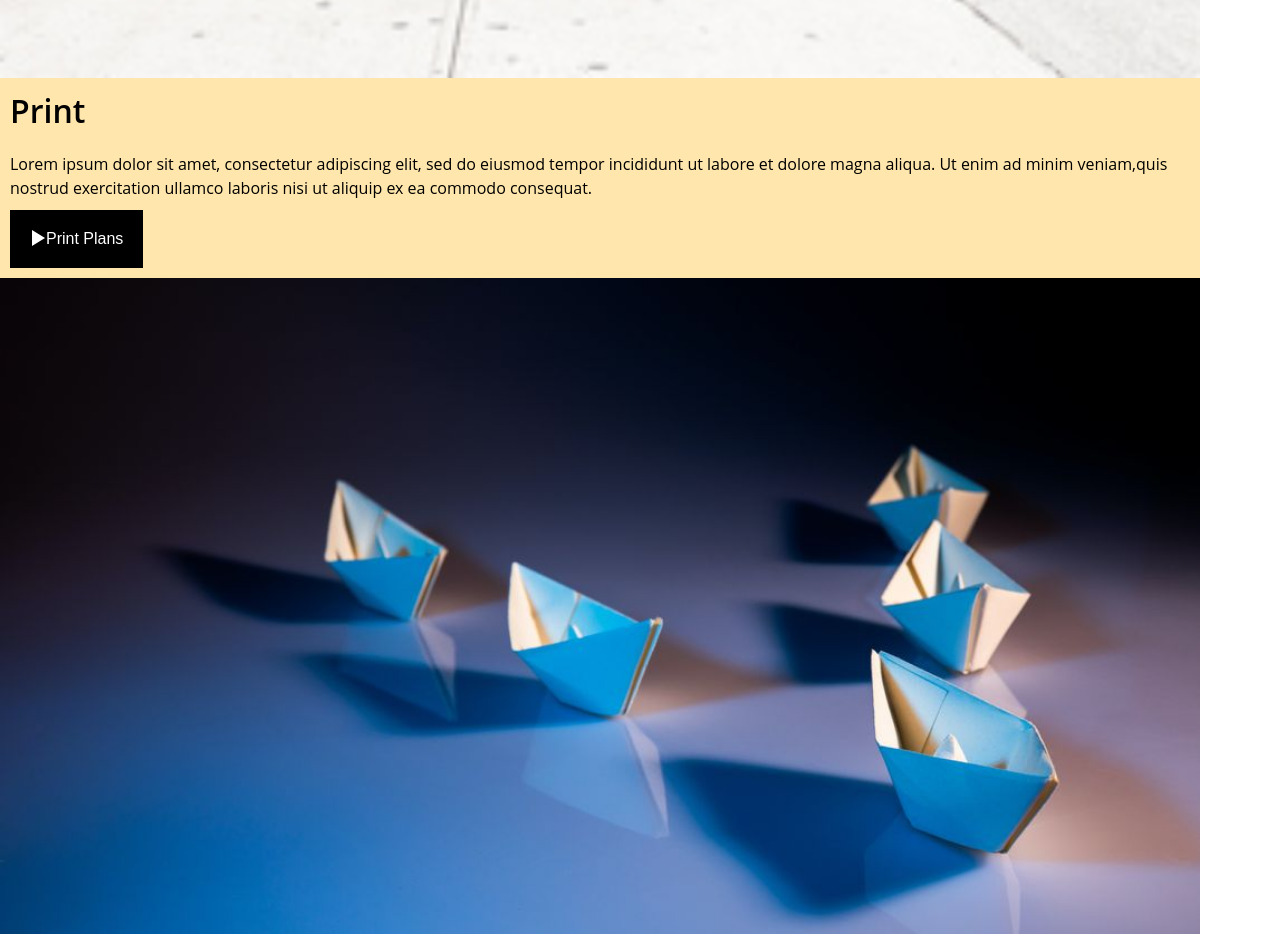
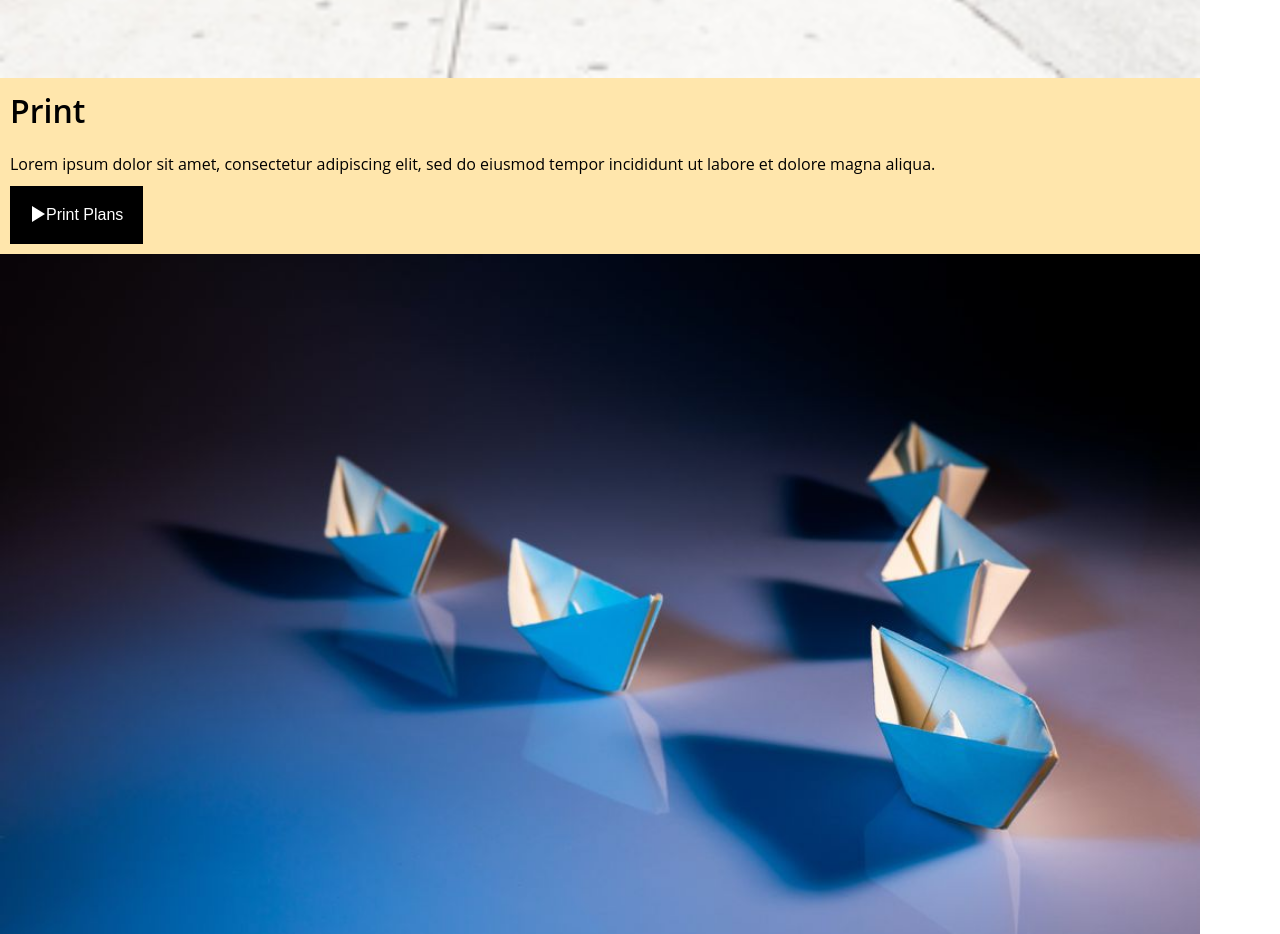
Before and after one commit to vill0393/vill0393.github.io, a plain HTML site: page final-project/index.html in a window 1280 px wide. Shown: the part 7005-7939 px from the top of the page. Drawn offline with Linux system fonts and the light colour scheme.

Commit message:
paragraph

```diff
--- a/final-project/index.html
+++ b/final-project/index.html
@@ -95,8 +95,7 @@
             <img class="print" src="images/print.jpg" alt="Print">
             <h2>Print</h2>
             <p>Lorem ipsum dolor sit amet, consectetur adipiscing elit, sed do eiusmod
-                tempor incididunt ut labore et dolore magna aliqua. Ut enim ad minim veniam,quis
-                nostrud exercitation ullamco laboris nisi ut aliquip ex ea commodo consequat.</p>
+                tempor incididunt ut labore et dolore magna aliqua.</p>
                 <button><i class="icon icon-right"></i>Print Plans</button>
         </div>
     </section>
```
